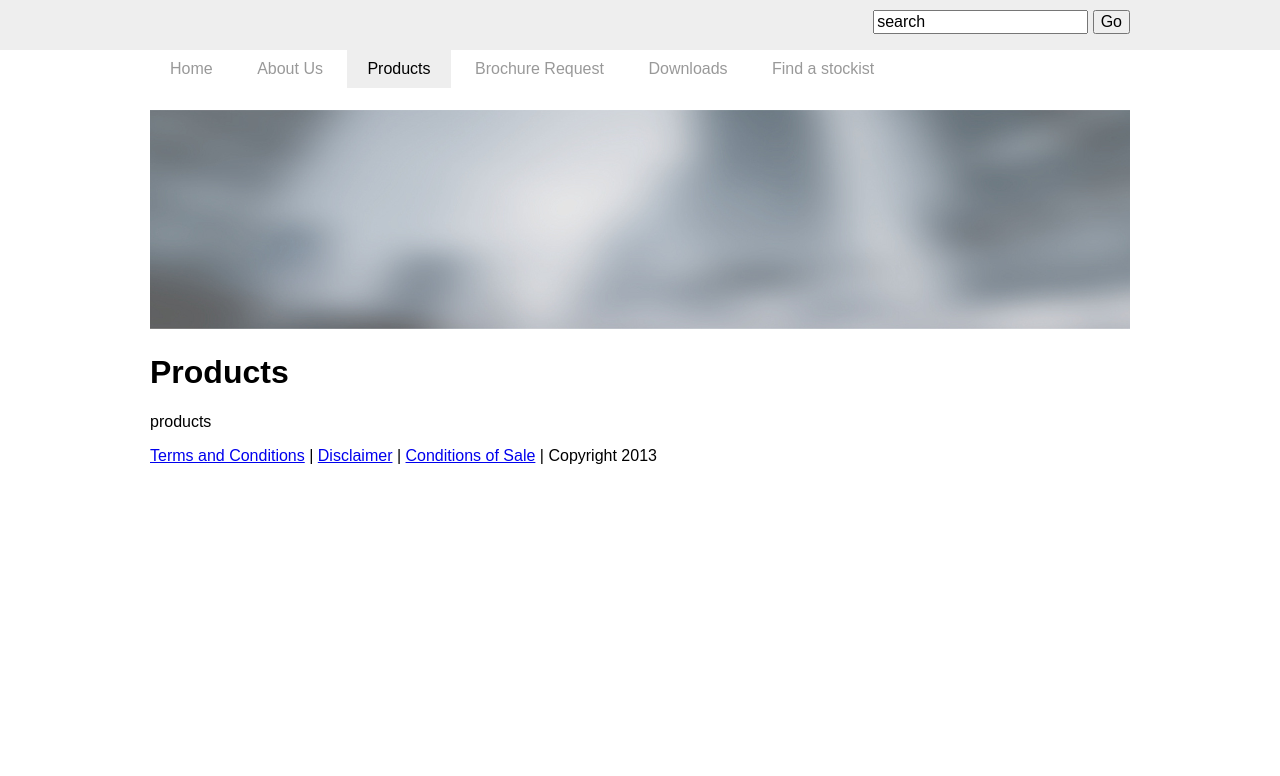
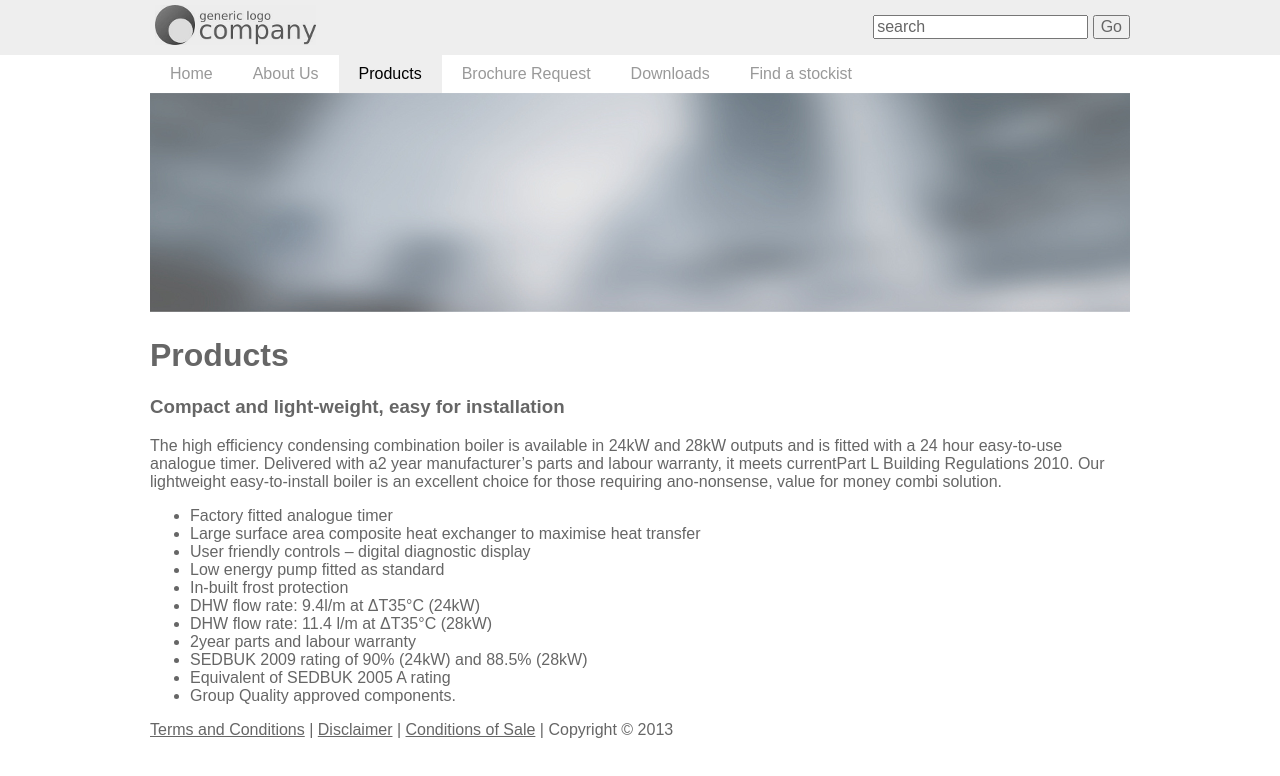
Before and after one commit to danheavey/angular-website-example, a website: page app/index.html at #/products in a window 1280 px wide. Drawn offline with Linux system fonts and the light colour scheme.

Commit message:
conetn and css updates

```diff
--- a/app/css/app.css
+++ b/app/css/app.css
@@ -1,8 +1,11 @@
 /* app css stylesheet */
-#menu{
+p, h1, body{
+    color: #666;
+}
+ul#menu{
     padding: 0;
     margin: 0;
-    display: inline;
+
 }
 #menu li{
   padding-left: 20px;
@@ -13,6 +16,8 @@
   position: relative;
   display: inline-table;
   margin: 0 ;
+  list-style: none;
+  float: left;
 
 }
 #menu li.active{
@@ -34,7 +39,7 @@
 #menu ul{
     padding: 0;
     position: absolute;
-    /*top: 48px;*/
+    top: 37px;
     left: 0;
     width: 150px;
     display: none;
@@ -49,7 +54,6 @@
 
 
 #menu li:hover > ul {
-    height: 50;
     display: block;
     background: #eeeeee;
 }
@@ -58,22 +62,27 @@
 
 div#toolbar{
     width:100%;
-    height:50px;
+    height:55px;
     left:0px;
     top: 0px;
     background-color: #eeeeee;
 }
-
+#logo{
+    margin: 5px;
+    float: left;
+}
 form#seachbar{
-    padding-top:10px;
+    padding-top:15px;
     float: right;
 }
 
 div#header{
     max-width:980px;
-    height:60px;
+    height: auto;
     margin-left: auto;
     margin-right: auto;
+    padding-bottom: 0;
+    margin-bottom: 0;
 }
 
 div#header:after{
@@ -97,3 +106,7 @@ div#footer{
     margin-left: auto;
     margin-right: auto;
 }
+div#footer a{
+    color: #666;
+
+}
--- a/app/index.html
+++ b/app/index.html
@@ -1,29 +1,32 @@
 <!doctype html>
-<html lang="en" ng-app="myApp">
+<html lang="en" data-ng-app="myApp">
 <head>
   <meta charset="utf-8">
-  <title>My AngularJS App</title>
+  <title>Generic Company</title>
   <link rel="stylesheet" href="css/normalize.css">
   <link rel="stylesheet" href="css/app.css"/>
 </head>
 <body>
   <div id="toolbar">
       <div id="toolbarHolder">
-      <div ng-include src="'partials/search.html'"></div>
+
+      <img src="img/images.gif" id="logo" alt="logo"/>
+      <div data-ng-include src="'partials/search.html'"></div>
       </div>
   </div>
   <div id="header">
-      <div ng-include src="'partials/menu.html'"></div>
+      <div data-ng-include src="'partials/menu.html'"></div>
   </div>
 
-  <div ng-view class="appview"></div>
+  <div data-ng-view class="appview"></div>
 
-  <div ng-include src="'partials/footer.html'"></div>
+  <div data-ng-include src="'partials/footer.html'"></div>
   <!-- In production use:
   <script src="//ajax.googleapis.com/ajax/libs/angularjs/x.x.x/angular.min.js"></script>
   -->
   <script src="lib/angular/angular.js"></script>
   <script src="lib/angular/angular-route.js"></script>
+  <script src="lib/angular/angular-animate.js"></script>
   <script src="js/app.js"></script>
   <script src="js/services.js"></script>
   <script src="js/controllers.js"></script>
--- a/app/js/app.js
+++ b/app/js/app.js
@@ -4,6 +4,7 @@
 // Declare app level module which depends on filters, and services
 var myApp = angular.module('myApp', [
   'ngRoute',
+  'ngAnimate',
   'myApp.filters',
   'myApp.services',
   'myApp.directives',
--- a/app/js/controllers.js
+++ b/app/js/controllers.js
@@ -6,40 +6,45 @@ angular.module('myApp.controllers', [])
 
     .controller('HomeCtrl', ['$scope',
     function($scope) {
+        $scope.appTitle = "Generic Company";
         $scope.title = "Home";
         $scope.headerImage = "img/homepage.jpg";
     }])
+
     .controller('AboutUsCtrl', ['$scope',
     function($scope) {
         $scope.title = "About Us";
         $scope.headerImage = "img/default-page.jpg";
     }])
+
     .controller('ProductsCtrl', ['$scope',
      function($scope) {
         $scope.title = "Products";
         $scope.headerImage = "img/default-page.jpg";
     }])
+
     .controller('BrochureRequestCtrl', ['$scope',
      function($scope) {
         $scope.title = "Brochure Request";
          $scope.headerImage = "img/default-page.jpg";
     }])
+
     .controller('DownloadsCtrl', ['$scope',
      function($scope) {
          $scope.headerImage = "img/default-page.jpg";
          $scope.title = "Downloads";
     }])
+
     .controller('StockistCtrl', ['$scope',
     function($scope) {
         $scope.title = "Stockist";
         $scope.headerImage = "img/default-page.jpg";
-     }]);
+     }])
 
-
-
-function HeaderController($scope, $location)
+    .controller('MenuController',['$scope','$location',
+    function ($scope, $location)
     {
         $scope.isActive = function (viewLocation) {
             return viewLocation === $location.path();
         };
-}
+    }]);
--- a/app/partials/footer.html
+++ b/app/partials/footer.html
@@ -1,9 +1,7 @@
 <div id="footer">
 
-    <a href="/tnc">Terms and Conditions</a> |
-    <a href="/disclaimer">Disclaimer</a> |
-    <a href="/conditionsofsale">Conditions of Sale</a> |
-    Copyright 2013
-
-
+    <a href="#/tnc">Terms and Conditions</a> |
+    <a href="#/disclaimer">Disclaimer</a> |
+    <a href="#ß/conditionsofsale">Conditions of Sale</a> |
+    Copyright &copy; 2013
 </div>
--- a/app/partials/menu.html
+++ b/app/partials/menu.html
@@ -1,4 +1,4 @@
-<ul id="menu" ng-controller="HeaderController">
+<ul id="menu" ng-controller="MenuController">
     <li ng-class="{ active: isActive('/')}"><a href="#/">Home</a></li>
     <li ng-class="{ active: isActive('/aboutus')}"><a href="#/aboutus">About Us</a></li>
     <li ng-class="{ active: isActive('/products')}"><a href="#/products">Products</a>
--- a/app/partials/products.html
+++ b/app/partials/products.html
@@ -1,4 +1,22 @@
 <img src="{{headerImage}}" width="980" height="219" />
 <h1>{{title}}</h1>
 
-<p>products</p>
+<div>
+    <h3>Compact and light-weight, easy for installation</h3>
+    <p>The  high efficiency condensing combination boiler is available in 24kW and 28kW outputs and is fitted with a 24 hour easy-to-use analogue timer. Delivered with a2 year manufacturer’s parts and labour warranty, it meets currentPart L Building Regulations 2010. Our lightweight easy-to-install boiler is an excellent choice for those requiring ano-nonsense, value for money combi solution.</p>
+
+        <ul>
+            <li>Factory fitted analogue timer</li>
+            <li>Large surface area composite heat exchanger to maximise heat transfer</li>
+            <li>User friendly controls – digital diagnostic display</li>
+            <li>Low energy pump fitted as standard</li>
+            <li>In-built frost protection</li>
+            <li>DHW flow rate: 9.4l/m at ΔT35°C (24kW)</li>
+            <li>DHW flow rate: 11.4 l/m at ΔT35°C (28kW)</li>
+            <li>2year parts and labour warranty</li>
+            <li>SEDBUK 2009 rating of 90% (24kW) and 88.5% (28kW)</li>
+            <li>Equivalent of SEDBUK 2005 A rating</li>
+            <li> Group Quality approved components.</li>
+        </ul>
+
+</div>
```
Also changed, not shown: app/partials/home.html (+1 -1 lines), app/partials/stockist.html (+52 -1 lines), app/img/images.gif (added). Lines whose indentation alone changed are shown as unchanged.
